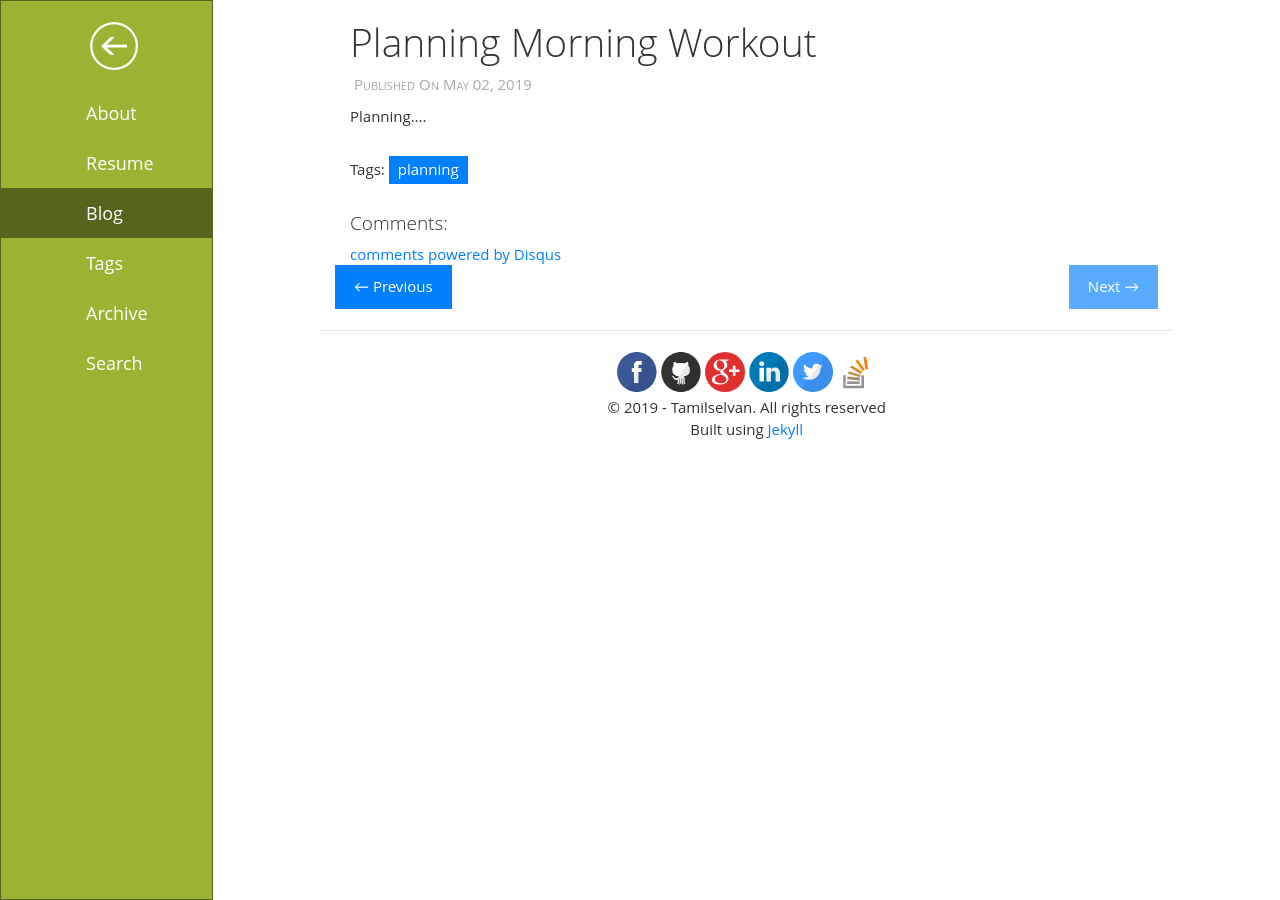
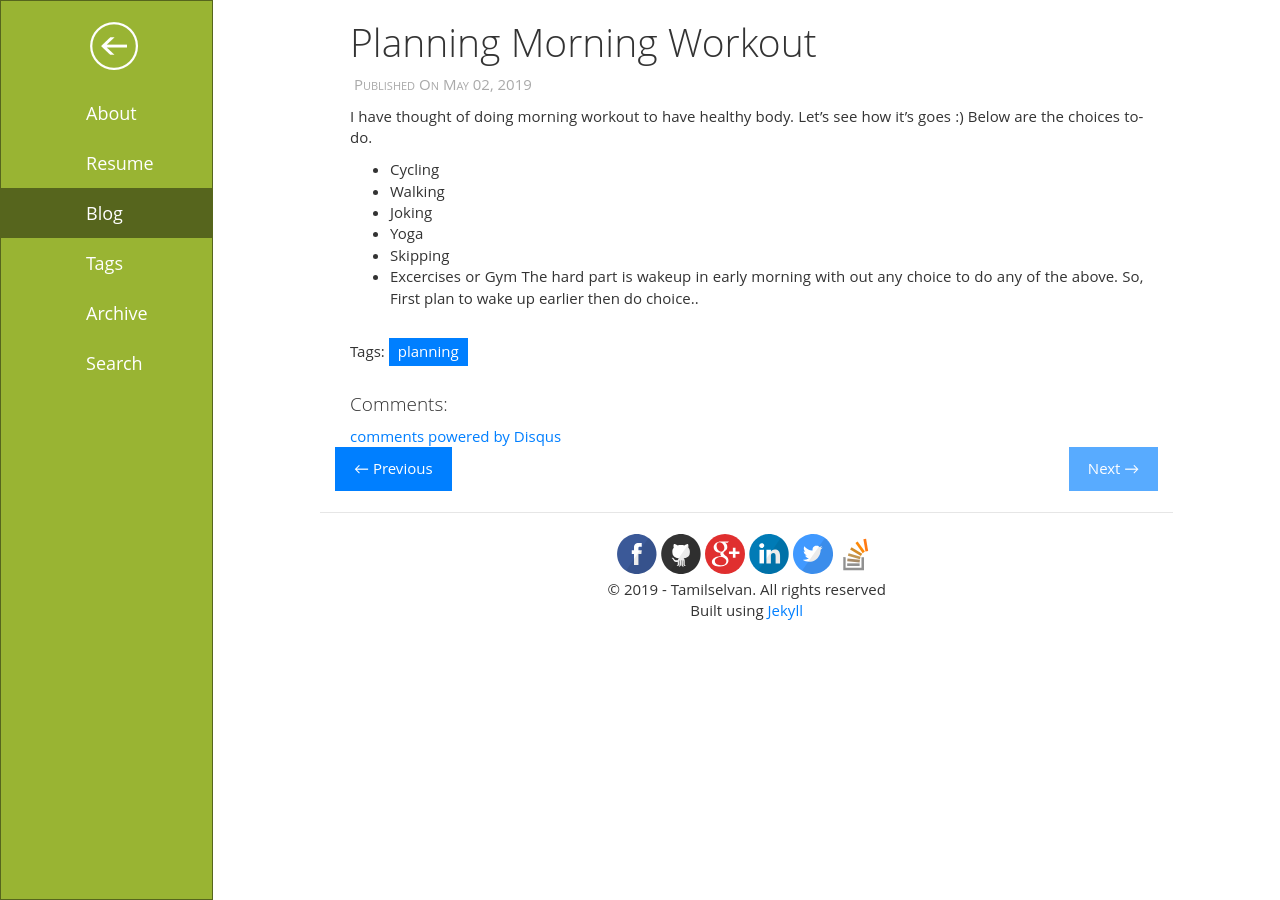
Before and after one commit to tamilselvanmariappan/tamil, a Jekyll site: the page built from _posts/2019-05-02-planning-post.md, in a window 1280 px wide. Built offline with Jekyll 4.4.1, drawn with Linux system fonts in a browser that asks for light colours; comment, search, counter and statistics services are not loaded.

Commit message:
Update 2019-05-02-planning-post.md

```diff
--- a/_posts/2019-05-02-planning-post.md
+++ b/_posts/2019-05-02-planning-post.md
@@ -6,4 +6,13 @@ categories: general blog
 tags: planning
 ---
 
-Planning....
+I have thought of doing morning workout to have healthy body. Let's see how it's goes :)
+Below are the choices to-do.
+- Cycling
+- Walking
+- Joking
+- Yoga
+- Skipping
+- Excercises or Gym
+The hard part is wakeup in early morning with out any choice to do any of the above.
+So, First plan to wake up earlier then do choice..
```
